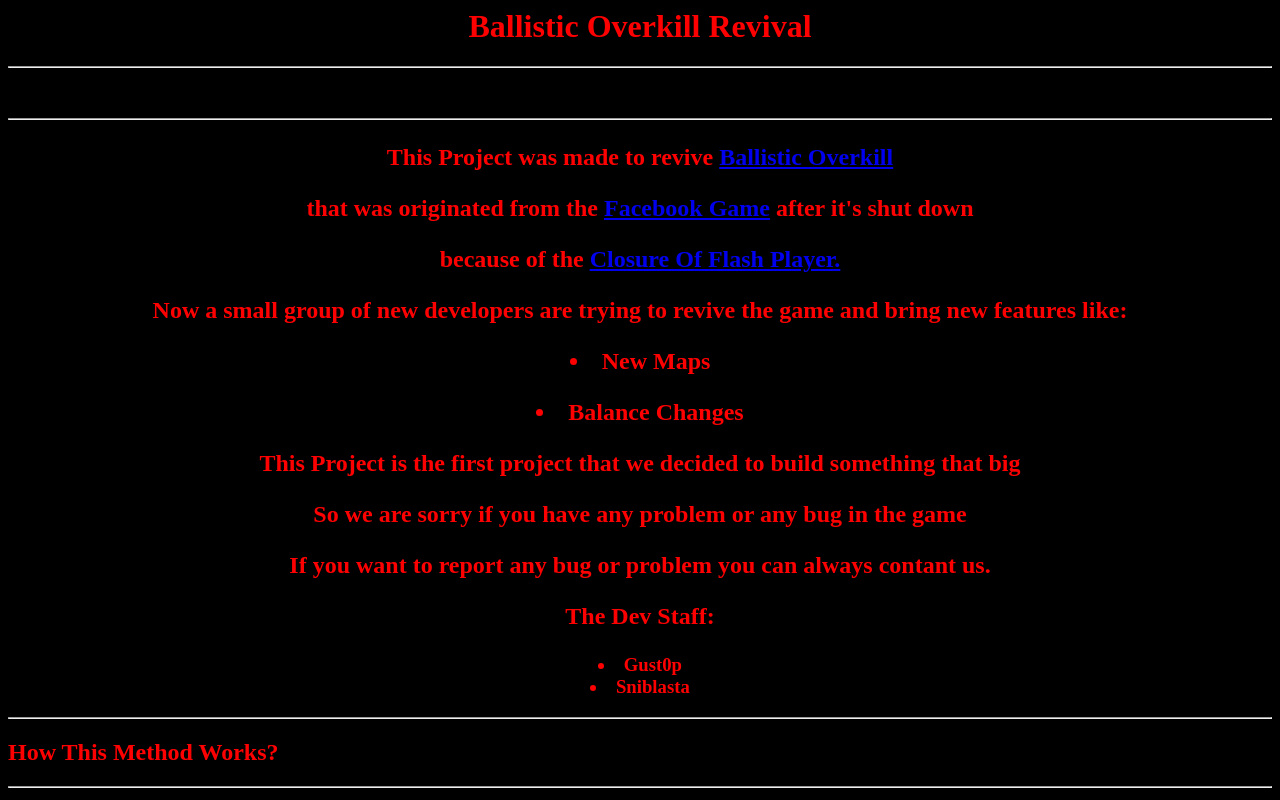
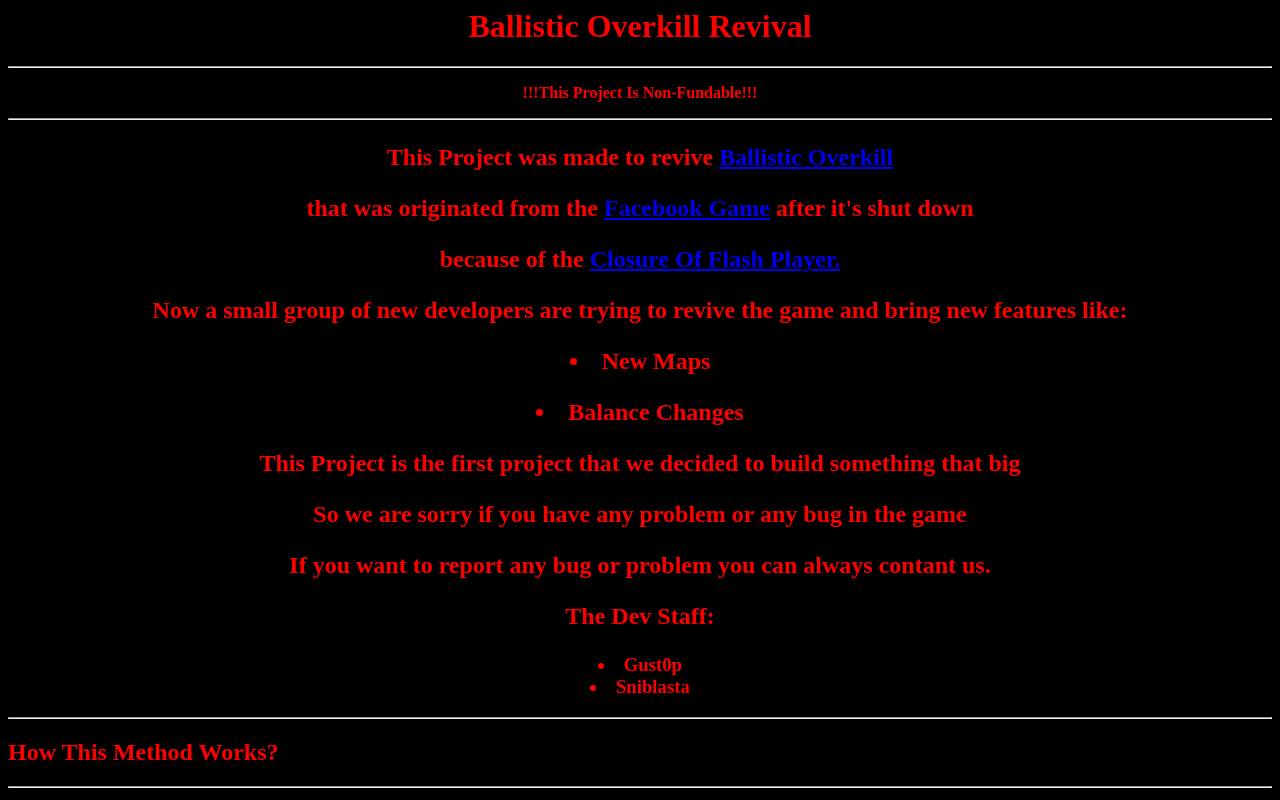
Before and after one commit to Sniblasta/ballistic-overkill-remake, a plain HTML site: page index.html in a window 1280 px wide. Shown: the top 800 px of the page. Drawn offline with Linux system fonts and the light colour scheme.

Commit message:
Update index.html

```diff
--- a/index.html
+++ b/index.html
@@ -10,7 +10,7 @@
 <body style="background-color: black; color: red;">
     <h1 style="text-align: center; color: red;">Ballistic Overkill Revival</h1><hr>
 
-    <p style="text-align: center; color: black;"><strong> !!!This Project Is Non-Fundable!!!</strong> </p><hr>
+    <p style="text-align: center; color: red;"><strong> !!!This Project Is Non-Fundable!!!</strong> </p><hr>
 
    <h2> <p style="text-align:center;">This Project was made to revive <a href="https://store.steampowered.com/app/296300/Ballistic_Overkill/">Ballistic Overkill</a></p>
 
```
